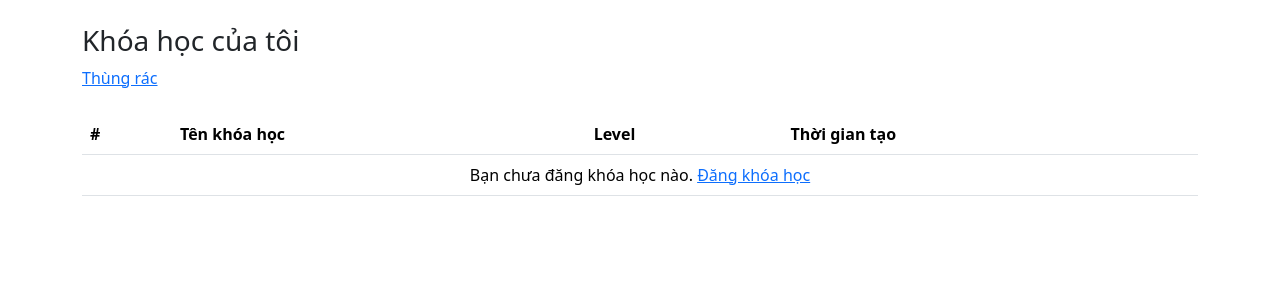
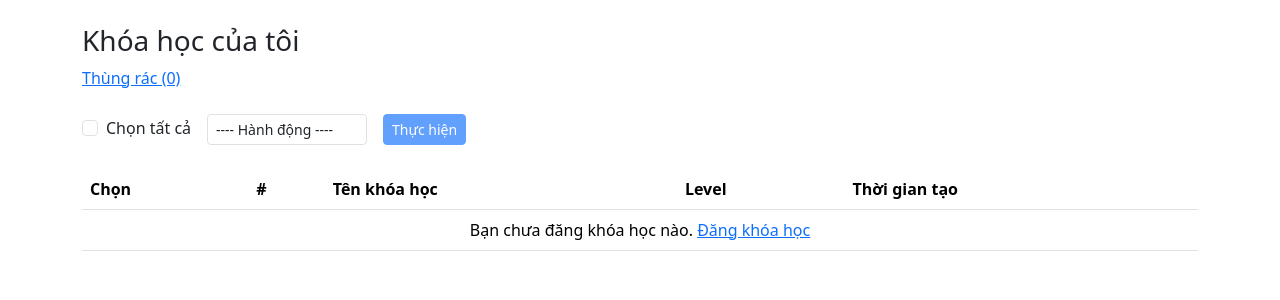
Before and after one commit to baroleex04/nodejs_blog, a Node server app: page /me/stored/courses in a window 1280 px wide. Shown: the part 58-358 px from the top of the page. Run offline with Node 20, Linux system fonts and the light colour scheme; data that the repository does not hold is empty; style sheets or scripts are compiled from the project's sources; some libraries are stand-ins or nearby versions.

Commit message:
Add deleted course counter, demo of select all, import jquery

```diff
--- a/src/app/controllers/MeController.js
+++ b/src/app/controllers/MeController.js
@@ -4,15 +4,21 @@ const { multipleMongooseToObject } = require('../../util/mongoose');
 class MeController {
     // [GET] /me/stored/courses
     storedCourses(req, res, next) {
-        Course.find()
-            .then(courses =>
-                res.render('me/store-courses', { courses: multipleMongooseToObject(courses)})
+        Promise.all([
+            Course.find({}),
+            Course.findDeleted({ 'deleted': {$exists: true}}, {'deleted': true}).then(deletedCourses => deletedCourses.length)
+        ])
+            .then(([courses, deleteCount]) =>
+                res.render('me/store-courses', {
+                    deleteCount,
+                    courses: multipleMongooseToObject(courses)
+                })
             )
-            .catch(next)
+            .catch(next);
     }
 
     trashCourses(req, res, next) {
-        Course.findWithDeleted()
+        Course.findDeleted({})
             .then(courses =>
                 res.render('me/trash-courses', { courses: multipleMongooseToObject(courses)})
             )
--- a/src/app/models/Course.js
+++ b/src/app/models/Course.js
@@ -17,8 +17,8 @@ const Course = new Schema({
 // Add plugins
 mongoose.plugin(slug);
 Course.plugin(mongooseDelete, {
+  overrideMethods: 'all',
   deletedAt: true,
-  overrideMethods: 'all'
 });
 
 module.exports = mongoose.model('Course', Course);
--- a/src/resources/scss/app.scss
+++ b/src/resources/scss/app.scss
@@ -11,3 +11,8 @@
     border-radius: 50%;
     margin-right: 4px;
 }
+
+.checkbox-select-all-options {
+    width: 160px;
+    margin: 0 16px;
+}
--- a/src/resources/views/me/store-courses.hbs
+++ b/src/resources/views/me/store-courses.hbs
@@ -1,12 +1,29 @@
 <div class="mt-4">
     <div>
         <h3>Khóa học của tôi</h3>
-        <a href="/me/trash/courses">Thùng rác</a>
+        <a href="/me/trash/courses">Thùng rác ({{deleteCount}})</a>
+
+        <div class="mt-4 d-flex align-items-center">
+            <div class="form-check">
+                <input class="form-check-input" type="checkbox" value="" id="checkbox-all">
+                <label class="form-check-label" for="checkbox-all">
+                    Chọn tất cả
+                </label>
+            </div>
+
+            <select class="form-control form-control-sm checkbox-select-all-options" id="">
+                <option>---- Hành động ----</option>
+                <option value="delete">Xóa</option>
+            </select>
+
+            <button class="btn btn-primary btn-sm disabled">Thực hiện</button>
+        </div>
     </div>
 
     <table class="table mt-4 btn-info">
         <thead>
             <tr>
+                <th scope="col">Chọn</th>
                 <th scope="col">#</th>
                 <th scope="col">Tên khóa học</th>
                 <th scope="col">Level</th>
@@ -16,6 +33,11 @@
         <tbody>
             {{#each courses}}
             <tr>
+                <td>
+                    <div class="form-check">
+                        <input class="form-check-input" type="checkbox" name="courseIds[]" value="{{this._id}}" id="flexCheckDefault">
+                    </div>
+                </td>
                 <th scope="row">{{sum @index 1}}</th>
                 <td>{{this.name}}</td>
                 <td>{{this.level}}</td>
@@ -60,7 +82,9 @@
 {{!-- Delete hidden form --}}
 <form method="post" name="delete-course-form"></form>
 
+<script src="https://ajax.googleapis.com/ajax/libs/jquery/3.7.1/jquery.min.js"></script>
 <script>
+    var checkboxAll = $('#checkbox-all');
     const deleteCourseModal = document.getElementById('delete-course-modal')
     var courseId;
     var deleteForm = document.forms['delete-course-form'];
@@ -78,4 +102,9 @@
             deleteForm.submit();
         }
     }
+
+    // Checkboxall clicked
+    checkboxAll.change(function () {
+        console.log(Math.random());
+    })
 </script>
--- a/src/resources/views/me/trash-courses.hbs
+++ b/src/resources/views/me/trash-courses.hbs
@@ -10,7 +10,7 @@
                 <th scope="col">#</th>
                 <th scope="col">Tên khóa học</th>
                 <th scope="col">Level</th>
-                <th scope="col" colspan="2">Thời gian tạo</th>
+                <th scope="col" colspan="2">Thời gian xóa</th>
             </tr>
         </thead>
         <tbody>
```
